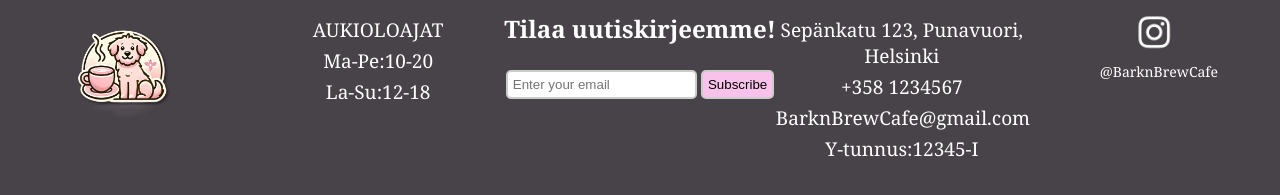
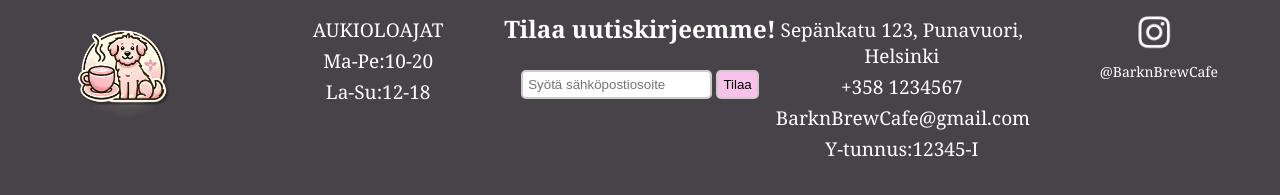
Before and after one commit to bhq683/bhq683.github.io, a plain HTML site: page BarknBrewCafe/index.html in a window 1280 px wide. Shown: the part 1509-1704 px from the top of the page. Drawn offline with Linux system fonts and the light colour scheme.

Commit message:
Js final

```diff
--- a/BarknBrewCafe/index.html
+++ b/BarknBrewCafe/index.html
@@ -63,8 +63,8 @@
       <div class="newsletter">
         <h2>Tilaa uutiskirjeemme!</h2>
         <form id="newsletterForm">
-            <input type="email" id="email" placeholder="Enter your email" required>
-            <button type="submit">Subscribe</button>
+            <input type="email" id="email" placeholder="Syötä sähköpostiosoite" required>
+            <button type="submit">Tilaa</button>
         </form>
         <div id="message"></div>
     </div>
```
